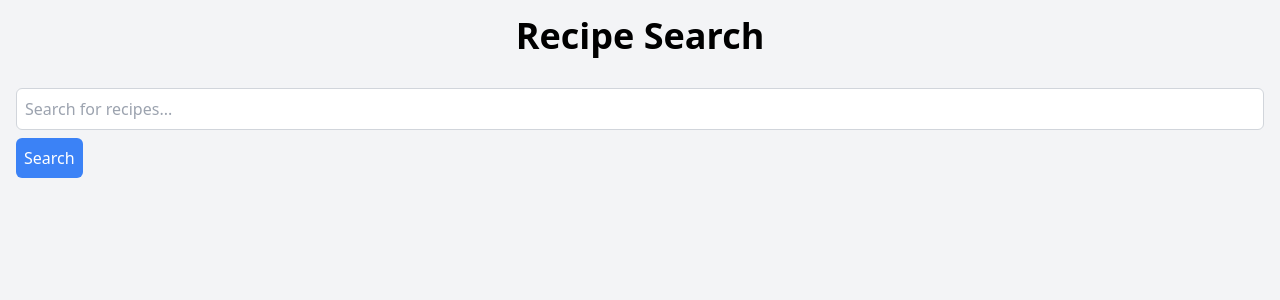
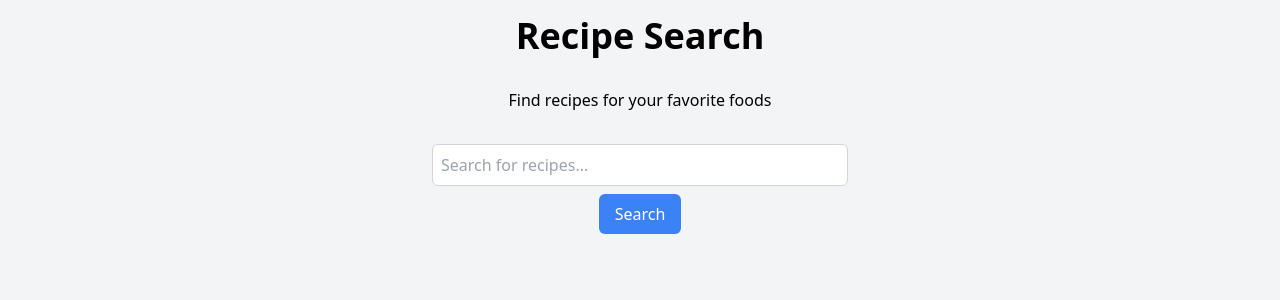
Before and after one commit to AntoineWtz/recipe-search, a React (Create React App) app: page / in a window 1280 px wide. Shown: the top 300 px of the page. Built offline with nearby package versions, Linux system fonts and the light colour scheme.

Commit message:
edit css

```diff
--- a/src/App.tsx
+++ b/src/App.tsx
@@ -26,6 +26,7 @@ const App: React.FC = () => {
   return (
     <div className="min-h-screen bg-gray-100 p-4">
       <h1 className="text-4xl font-bold text-center mb-8">Recipe Search</h1>
+      <p className="text-center mb-8">Find recipes for your favorite foods</p>
       <SearchBar onSearch={fetchRecipes} />
       <RecipeList recipes={recipes} />
     </div>
--- a/src/components/RecipeCard.tsx
+++ b/src/components/RecipeCard.tsx
@@ -14,8 +14,8 @@ const RecipeCard: React.FC<RecipeCardProps> = ({ recipe }) => {
     return (
         <div className="border border-gray-300 rounded-md p-4">
             <img src={recipe.image} alt={recipe.label} className="w-full h-48 object-cover rounded-md" />
-            <h2 className="text-xl font-bold mt-2">{recipe.label}</h2>
-            <a href={recipe.url} target="_blank" rel="noopener noreferrer" className="text-blue-500">
+            <h2 className="text-xl font-bold mt-2 text-center">{recipe.label}</h2>
+            <a href={recipe.url} target="_blank" rel="noopener noreferrer" className="text-blue-500 hover:text-blue-800">
                 View Recipe
             </a>
         </div>
--- a/src/components/SearchBar.tsx
+++ b/src/components/SearchBar.tsx
@@ -18,11 +18,11 @@ const SearchBar: React.FC<SearchBarProps> = ({ onSearch }) => {
                 value={query}
                 onChange={(e) => setQuery(e.target.value)}
                 placeholder="Search for recipes..."
-                className="p-2 border border-gray-300 rounded-md w-full"
+                className="p-2 border border-gray-300 rounded-md w-1/3 mx-auto block"
             />
             <button
                 onClick={handleSearch}
-                className="mt-2 p-2 bg-blue-500 text-white rounded-md"
+                className="mt-2 px-4 py-2 bg-blue-500 text-white rounded-md mx-auto block hover:bg-blue-800"
             >
                 Search
             </button>
```
